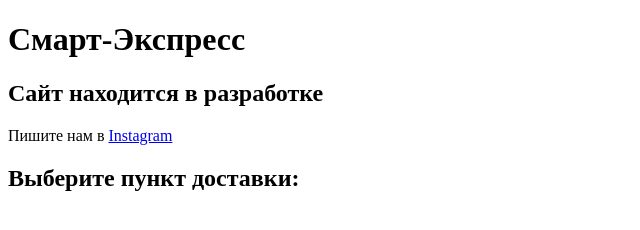
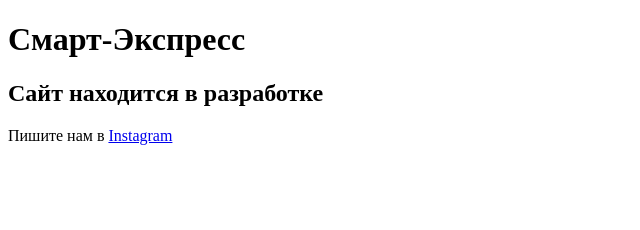
Before and after one commit to AlexanderFrolov-Dev/project, a plain HTML site: page index.html in a window 1280 px wide. Shown: the whole page, without its empty margins (0-640 px from the left). Drawn offline with Linux system fonts and the light colour scheme.

Commit message:
this is how the file looked at the beginning of the lesson

```diff
--- a/index.html
+++ b/index.html
@@ -8,7 +8,5 @@
     <h1>Смарт-Экспресс</h1>
     <h2>Сайт находится в разработке</h2>
     Пишите нам в <a href="https://www.instagram.com/skillbox.ru" target="_blank">Instagram</a>
-
-    <h2>Выберите пункт доставки:</h2>
 </body>
 </html>
```
